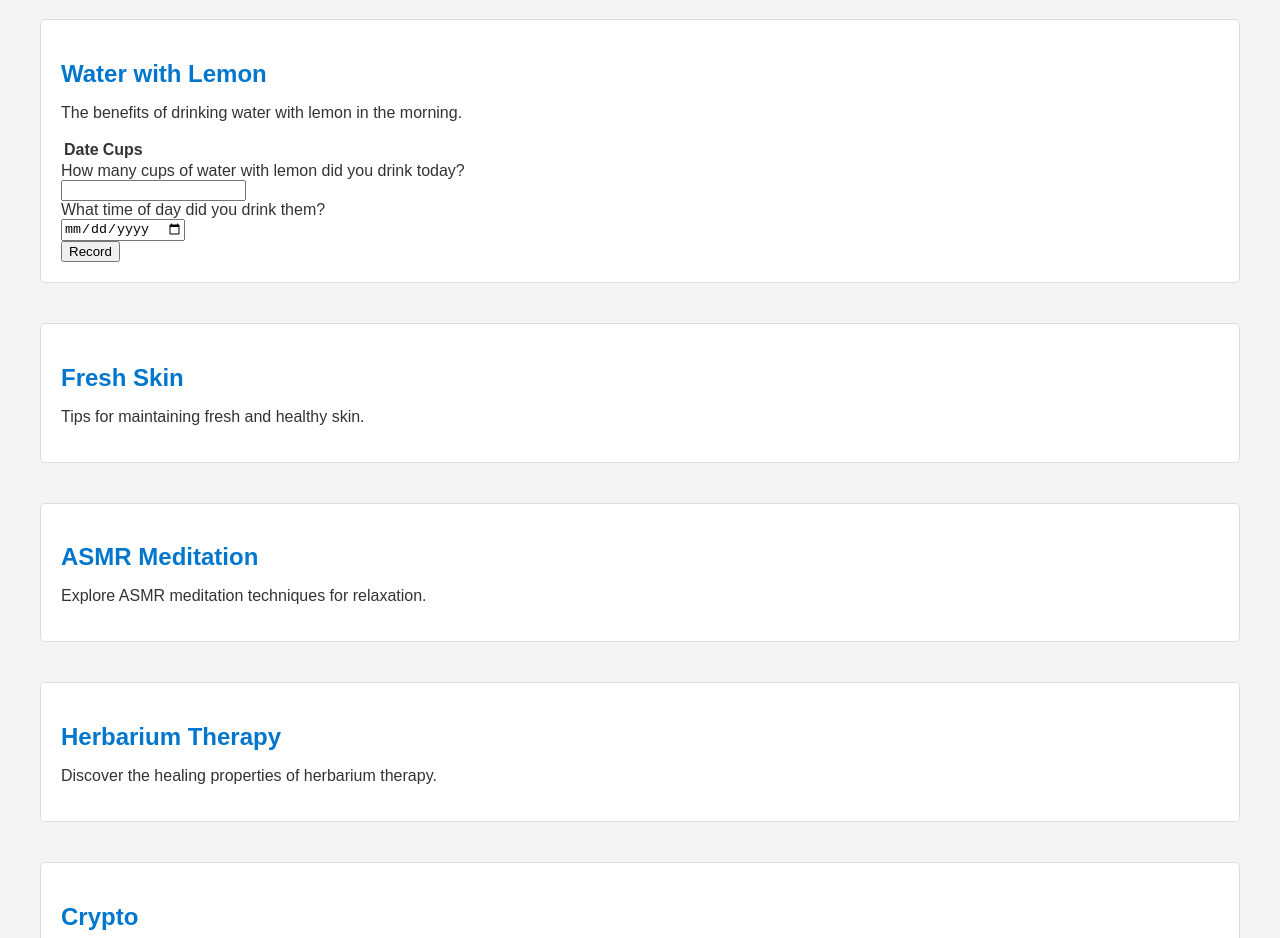
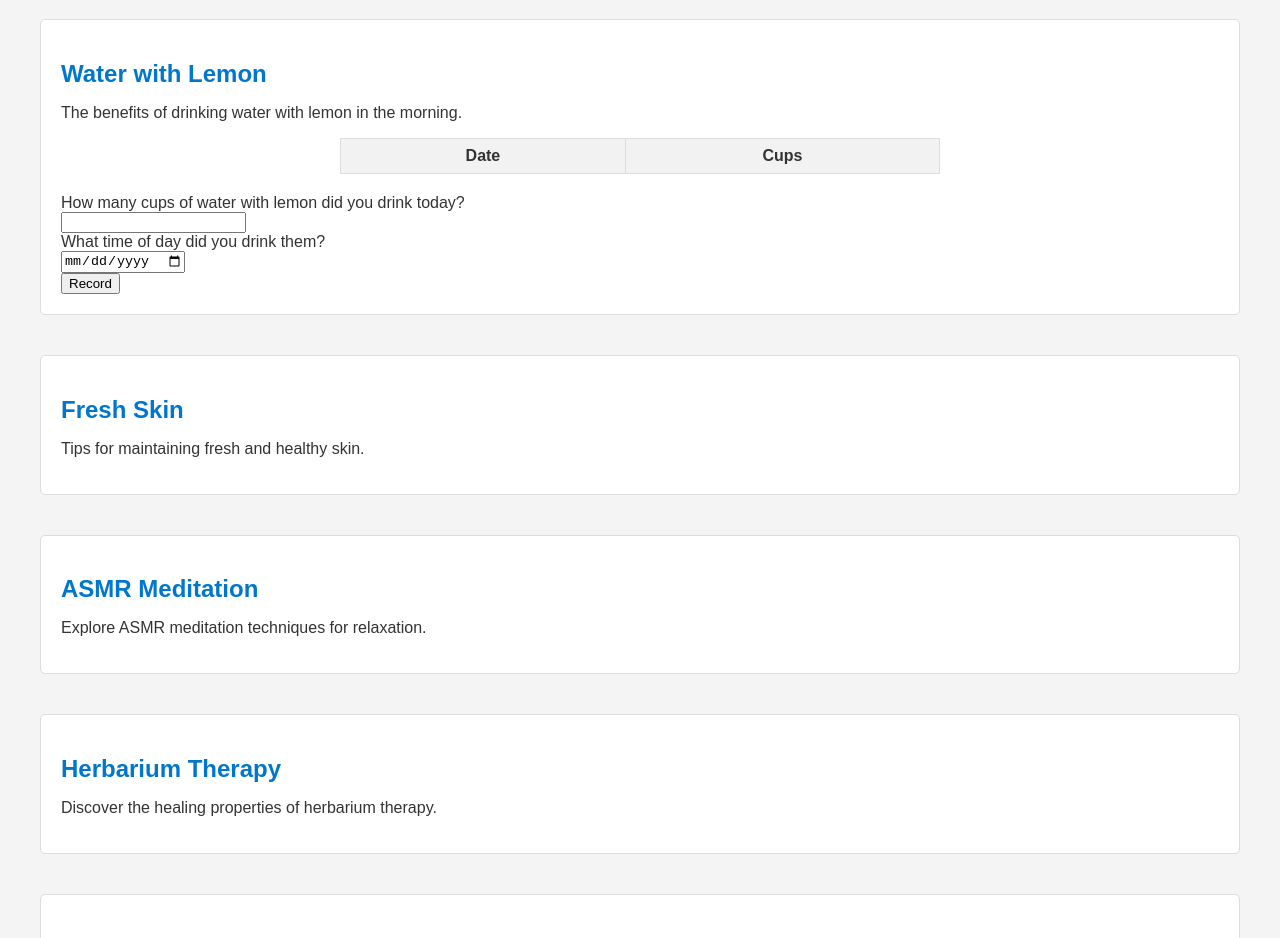
Before and after one commit to april19833/Helgablue, a plain HTML site: page index.html in a window 1280 px wide. Shown: the part 1140-2078 px from the top of the page. Drawn offline with Linux system fonts and the light colour scheme.

Commit message:
Update styles.css
132

```diff
--- a/styles.css
+++ b/styles.css
@@ -213,3 +213,34 @@ body.dark-mode .modal-content {
     background-color: #555;
     color: #f4f4f4;
 }
+/* CSS для компактного отображения секций и таблицы с записями */
+.water-lemon-table {
+    max-width: 600px;
+    margin: 0 auto;
+}
+
+.water-lemon-table table {
+    width: 100%;
+    border-collapse: collapse;
+    margin-bottom: 20px;
+}
+
+.water-lemon-table th,
+.water-lemon-table td {
+    border: 1px solid #ddd;
+    padding: 8px;
+    text-align: center;
+}
+
+.water-lemon-table th {
+    background-color: #f2f2f2;
+    color: #333;
+}
+
+.water-lemon-table tbody tr:nth-child(even) {
+    background-color: #f2f2f2;
+}
+
+.water-lemon-table tbody tr:hover {
+    background-color: #ddd;
+}
```
